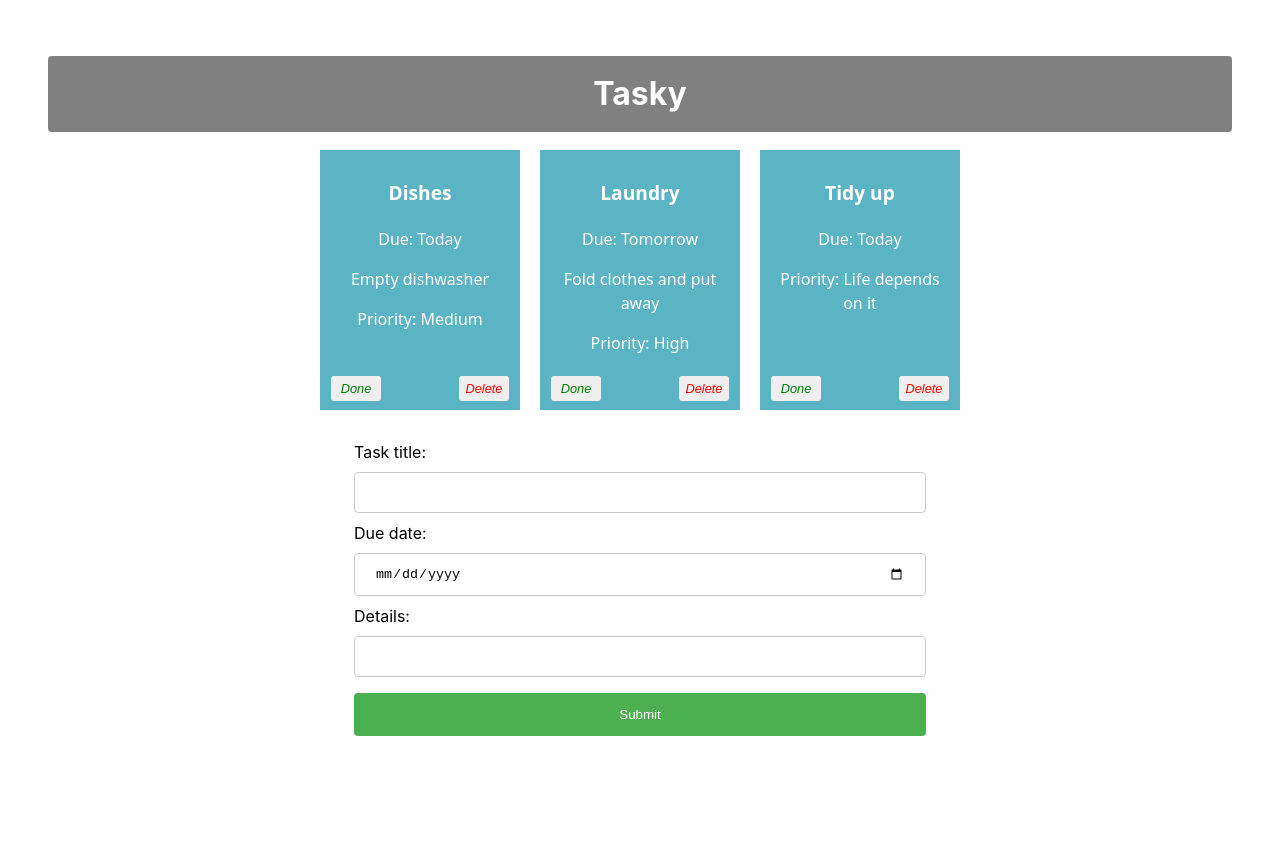
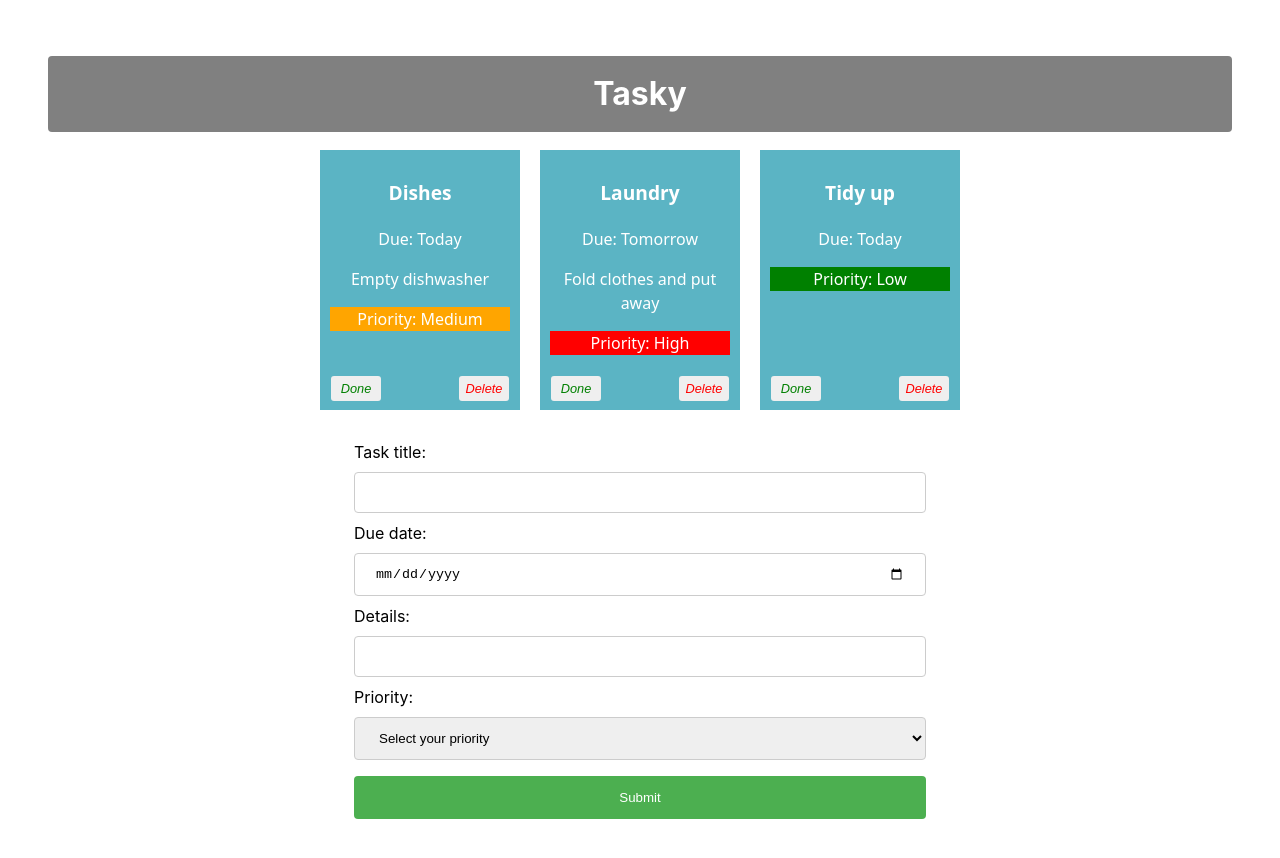
Before and after one commit to thava-51/react-basics-labs, a React (Vite) app in the folder rbasics/: page / in a window 1280 px wide. Shown: the top 858 px of the page. Before the commit the page ends 812 px from the top, so only its background shows below. Built offline with nearby package versions, Linux system fonts and the light colour scheme.

Commit message:
Tasky Lab 2B

```diff
--- a/rbasics/package.json
+++ b/rbasics/package.json
@@ -11,7 +11,8 @@
   },
   "dependencies": {
     "react": "^19.2.8",
-    "react-dom": "^19.2.8"
+    "react-dom": "^19.2.8",
+    "uuid": "^14.0.2"
   },
   "devDependencies": {
     "@eslint/js": "^10.0.1",
--- a/rbasics/src/App.css
+++ b/rbasics/src/App.css
@@ -65,7 +65,7 @@
   color: red;
 }
 
-input[type=text], input[type=date] {
+input[type=text], input[type=date], select {
   width: 100%;
   padding: 12px 20px;
   margin: 8px 0;
--- a/rbasics/src/App.jsx
+++ b/rbasics/src/App.jsx
@@ -1,4 +1,5 @@
 import React, { useState } from 'react';
+import { v4 as uuidv4 } from 'uuid';
 import './App.css';
 import Task from './components/Task';
 import AddTaskForm from './components/Form';
@@ -9,8 +10,15 @@
     tasks: [
       { id:1, title:"Dishes", description: "Empty dishwasher", deadline: "Today", priority: "Medium", done: false},
       { id:2, title: "Laundry", description: "Fold clothes and put away", deadline: "Tomorrow", priority: "High", done: false},
-      { id:3, title: "Tidy up", deadline: "Today", priority:"Life depends on it", done: false}
+      { id:3, title: "Tidy up", deadline: "Today", priority:"Low", done: false}
     ]
+  });
+
+  const [ formState, setFormState ] = useState({
+    title: "",
+    description: "",
+    deadline: "",
+    priority: "",
   });
 
   const doneHandler = (taskIndex) => {
@@ -24,6 +32,42 @@
     tasks.splice(taskIndex, 1);
     setTaskState({tasks});
   }
+
+  const formChangeHandler = (event) => {
+    let form = {...formState};
+
+    switch(event.target.name) {
+      case "title":
+          form.title = event.target.value;
+          break;
+      case "description":
+          form.description = event.target.value;
+          break;
+      case "deadline":
+          form.deadline = event.target.value;
+          break;
+      case "priority":
+          form.priority = event.target.value;
+          break;
+      default:
+          form = formState;
+    }
+    setFormState(form);
+  }
+
+  const formSubmitHandler = (event) => {
+    event.preventDefault();
+
+    const tasks = [...taskState.tasks];
+    const form = {...formState};
+
+    form.id = uuidv4();
+
+    tasks.push(form);
+    setTaskState({tasks});
+  }
+
+  console.log(formChangeHandler);
 
   return (
     <div className='container'>
@@ -40,7 +84,7 @@
           deleteTask = {() => deleteHandler(index)}
         />
       ))}
-      <AddTaskForm/>
+      <AddTaskForm submit={formSubmitHandler} change={formChangeHandler}/>
     </div>
   );
 }
--- a/rbasics/src/components/Form.jsx
+++ b/rbasics/src/components/Form.jsx
@@ -1,22 +1,31 @@
 function AddTaskForm(props){
   return (
     <div>
-      <form>
+      <form onSubmit={props.submit}>
         <label>
             Task title:
-            <input type="text" name="title" required />
+            <input type="text" name="title" required onChange={(event) => props.change(event)} />
         </label>
         <br />
         <label>
             Due date:
-            <input type="date" name="deadline" required />
+            <input type="date" name="deadline" required onChange={(event) => props.change(event)}/>
         </label>
         <br />
         <label>
             Details:
-            <input type="text" name="description" />
+            <input type="text" name="description" onChange={(event) => props.change(event)}/>
         </label>
-        <input type="submit" value="Submit" />
+        <label>
+            Priority:
+            <select name="priority" value={props.priority} required onChange={(event) => props.change(event)}>
+              <option value="">Select your priority</option>
+              <option value="Low">Low</option>
+              <option value="Medium">Medium</option>
+              <option value="High">High</option>
+            </select>
+        </label>
+        <input type="submit" value="Submit"/>
         </form>
     </div>
   )
--- a/rbasics/src/components/Task.jsx
+++ b/rbasics/src/components/Task.jsx
@@ -4,7 +4,7 @@
         <p className="title">{props.title}</p>
         <p>Due: {props.deadline}</p>
         <p>{props.description}</p>
-        <p>Priority: {props.priority}</p>
+        <p style={{backgroundColor: props.priority=="Low" ? 'green' : props.priority=="Medium" ? 'orange' : 'red'}}>Priority: {props.priority}</p>
         <button onClick={props.markDone} className='doneButton'>Done</button>
         <button className='deleteButton' onClick={props.deleteTask}>Delete</button>
        </div>
```
Also changed, not shown: 1 other file (tests, documents, lock files or other folders).
